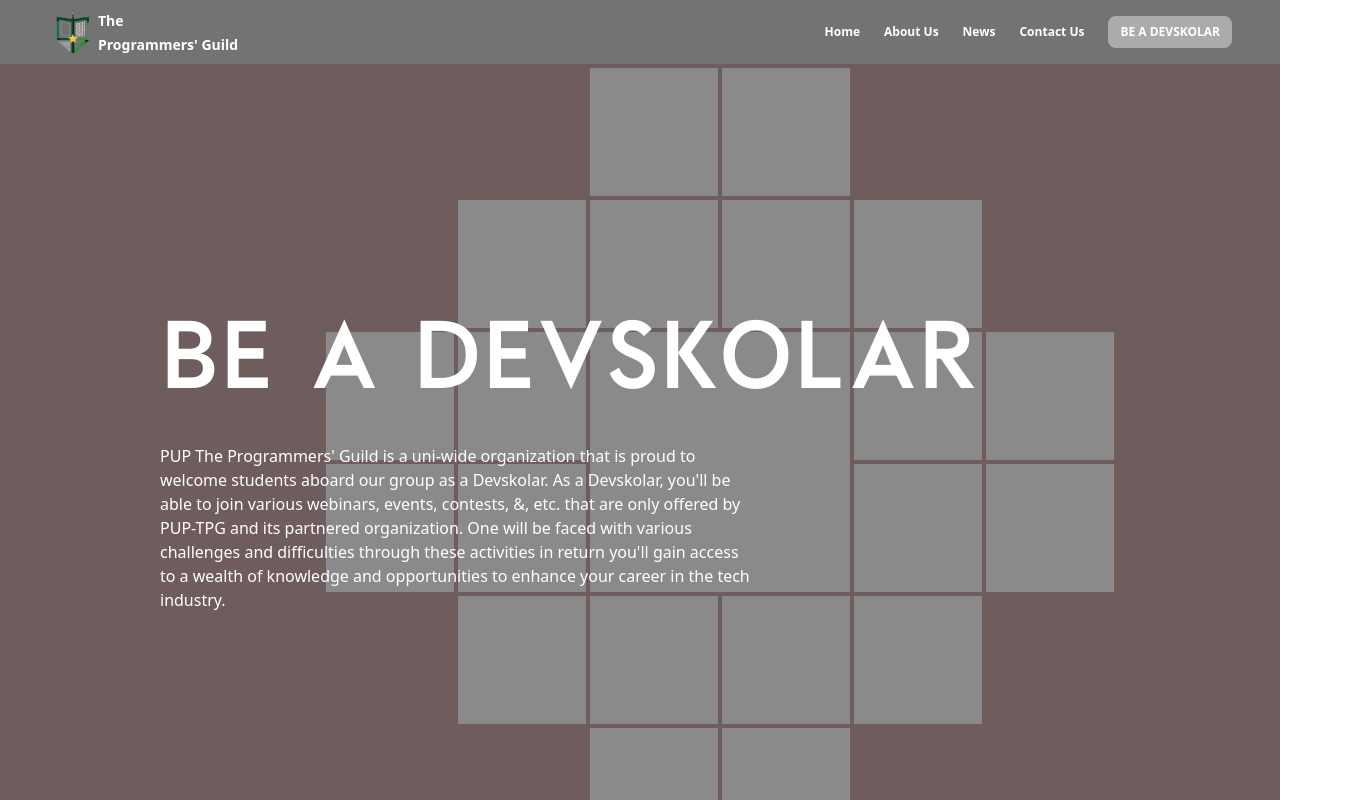
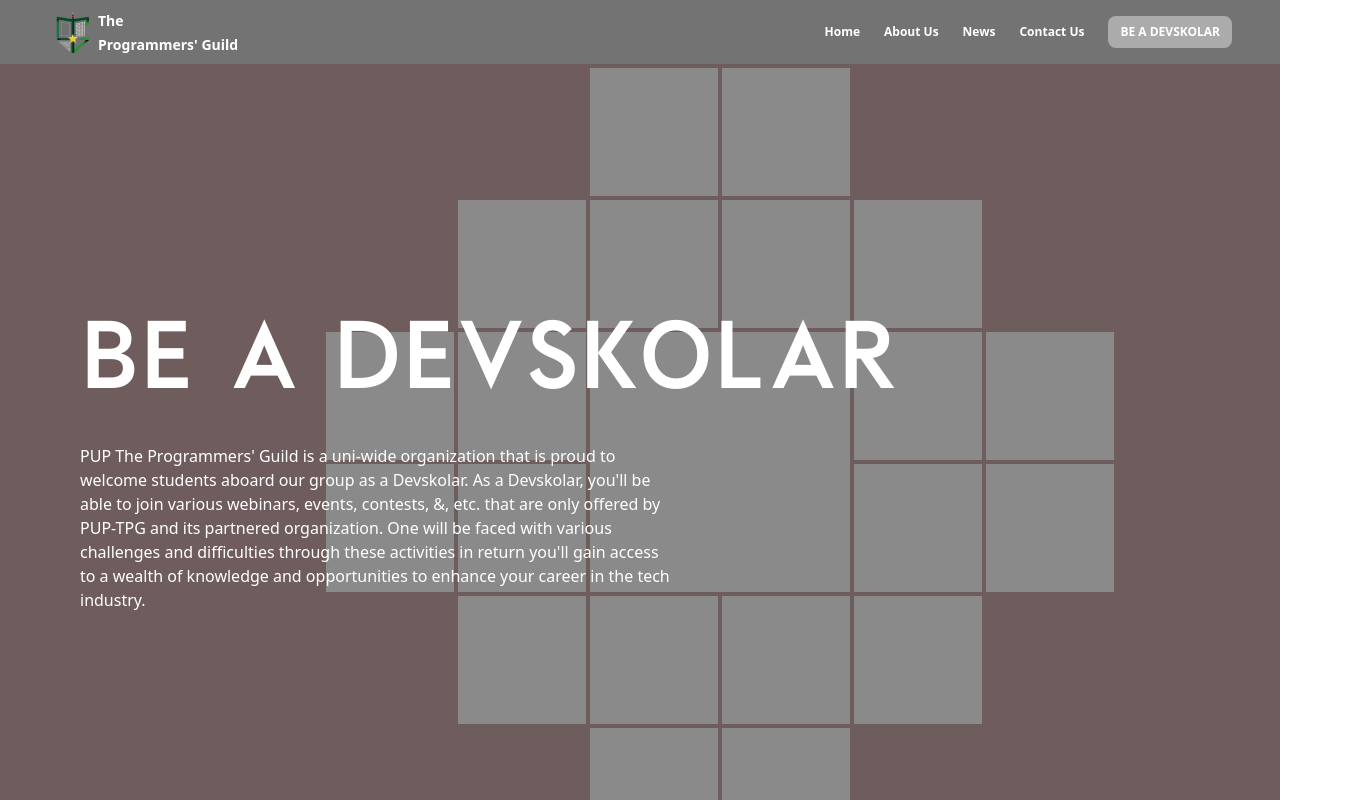
Before and after one commit to PUP-The-Programmers-Guild/TPGWebsite, a Next.js app: page /register in a window 1280 px wide. Shown: the top 800 px of the page, 1360 px wide, since content can reach past the window. Built offline with nearby package versions, Linux system fonts and the light colour scheme; what tailwind-gradient-mask-image would draw is missing.

Commit message:
Fix horizontal overflowing & centered section when zooming

```diff
--- a/src/components/Devskolar/Info/BoxDecoration.tsx
+++ b/src/components/Devskolar/Info/BoxDecoration.tsx
@@ -1,7 +1,6 @@
 export default function BoxDecoration() {
   return (
-    <>
-      <div className="right-1/8 absolute z-0 grid h-full w-full content-center overflow-hidden">
+    <div className="absolute h-full w-full grid place-content-center left-20">
       <div className="relative flex flex-col">
         <div className="mb-1 flex flex-row justify-center gap-x-1">
           <div className="h-32 w-32 bg-[#8a8a8a]"></div>
@@ -41,6 +40,5 @@
         </div>
       </div>
     </div>
-    </>
   );
 }
--- a/src/components/Devskolar/Info/Info.tsx
+++ b/src/components/Devskolar/Info/Info.tsx
@@ -2,18 +2,20 @@
 
 export default function DevskolarInfo() {
   return (
-    <div className="grid min-h-screen content-center bg-[#6F5D5D] px-20">
-      <BoxDecoration />
-      <div className="z-10 flex flex-col gap-8 px-20 text-white">
-        <h1 className="font-tpgTitle text-8xl">BE A DEVSKOLAR</h1>
-        <p className="max-w-prose">
-          PUP The Programmers&apos; Guild is a uni-wide organization that is proud to welcome students aboard our group
-          as a Devskolar. As a Devskolar, you&apos;ll be able to join various webinars, events, contests, &, etc. that
-          are only offered by PUP-TPG and its partnered organization. One will be faced with various challenges and
-          difficulties through these activities in return you&apos;ll gain access to a wealth of knowledge and
-          opportunities to enhance your career in the tech industry.
-        </p>
+    <section className="mx-auto grid min-h-screen bg-[#6F5D5D] px-20">
+      <div className="relative h-full overflow-hidden">
+        <BoxDecoration />
+        <div className="relative z-10 mx-auto flex min-h-full max-w-screen-2xl flex-col justify-center gap-8 text-white">
+          <h1 className="font-tpgTitle text-8xl">BE A DEVSKOLAR</h1>
+          <p className="max-w-prose">
+            PUP The Programmers&apos; Guild is a uni-wide organization that is proud to welcome students aboard our
+            group as a Devskolar. As a Devskolar, you&apos;ll be able to join various webinars, events, contests, &,
+            etc. that are only offered by PUP-TPG and its partnered organization. One will be faced with various
+            challenges and difficulties through these activities in return you&apos;ll gain access to a wealth of
+            knowledge and opportunities to enhance your career in the tech industry.
+          </p>
+        </div>
       </div>
-    </div>
+    </section>
   );
 }
```
Lines whose indentation alone changed are shown as unchanged.
